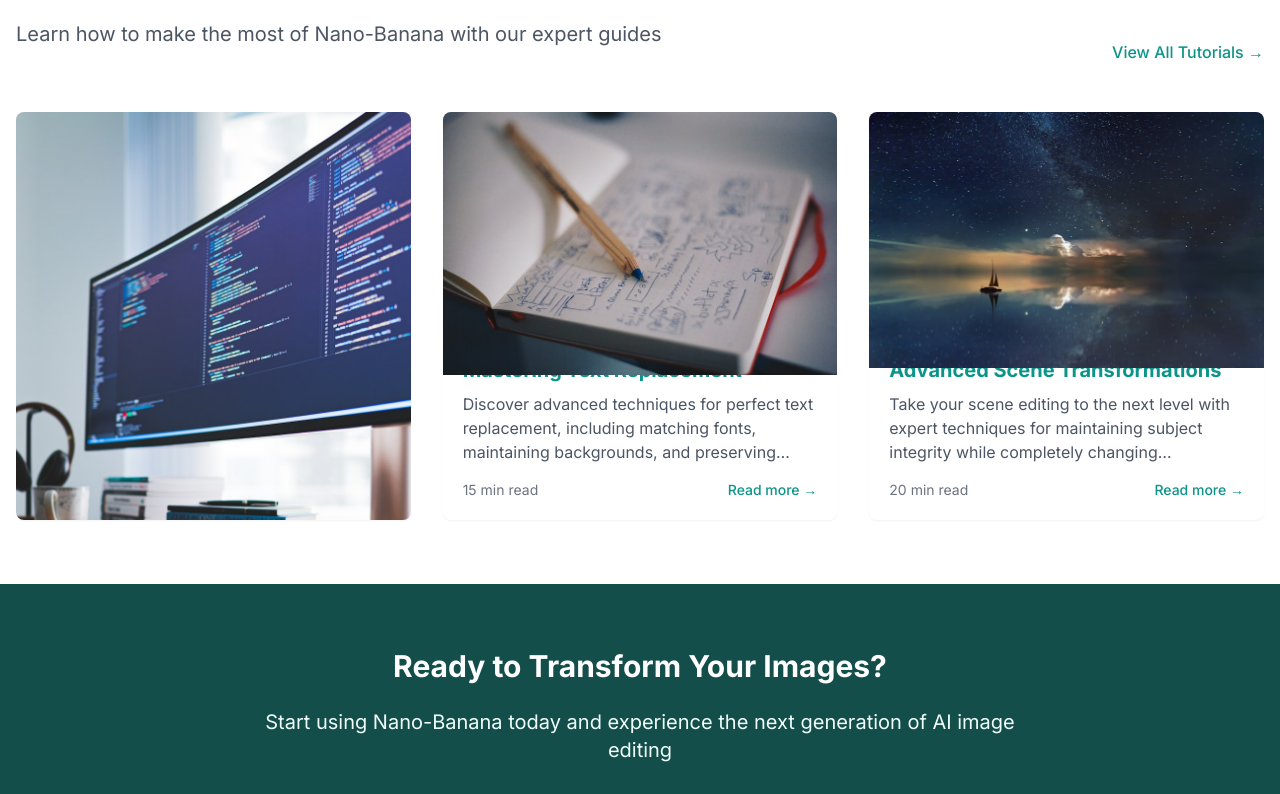
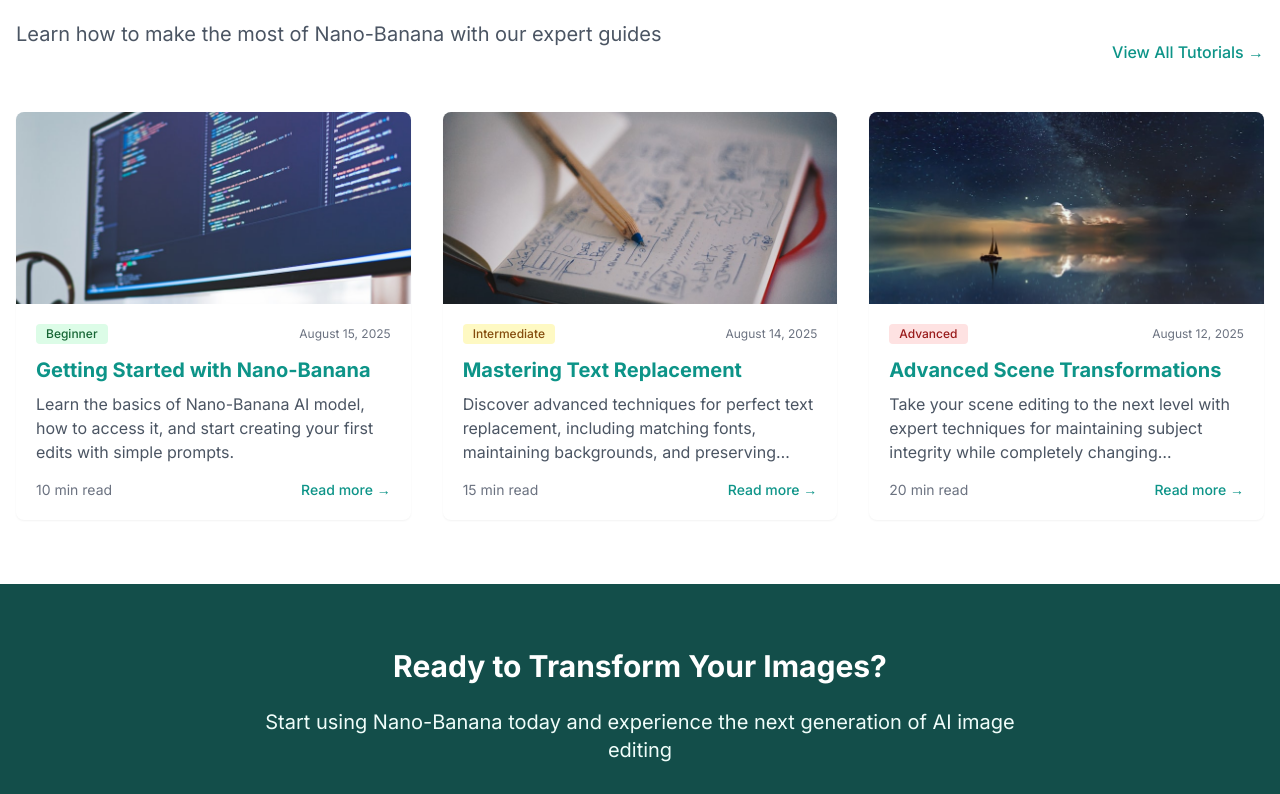
Before and after one commit to JI000000/nano-banana.run, a Next.js app: page / in a window 1280 px wide. Shown: the part 2811-3605 px from the top of the page. Built offline with nearby package versions, Linux system fonts and the light colour scheme.

Commit message:
fix: 教程卡片排版与图片懒加载适配；新增教程路由映射；生产构建通过

```diff
--- a/components/LazyImage.tsx
+++ b/components/LazyImage.tsx
@@ -67,11 +67,17 @@ const LazyImage: React.FC<LazyImageProps> = ({
   // 创建一个唯一ID，用于IntersectionObserver
   const uniqueId = `lazy-image-${src.replace(/\W/g, '')}`;
 
+  // 如果外部传入了 h-full，我们采用填充模式以适配卡片定高容器
+  const useFill = className?.includes('h-full');
+
+  // 仅当不填充时使用内联尺寸样式，避免破坏父容器高度控制
+  const wrapperStyle = useFill ? undefined : { width: '100%', height: 'auto', maxWidth: `${width}px` } as React.CSSProperties;
+
   return (
     <div
       id={uniqueId}
       className={`relative ${className}`}
-      style={{ width: '100%', height: 'auto', maxWidth: `${width}px` }}
+      style={wrapperStyle}
     >
       {/* 占位符 */}
       {!isLoaded && (
@@ -83,6 +89,17 @@ const LazyImage: React.FC<LazyImageProps> = ({
 
       {/* 实际图像 */}
       {isVisible && (
+        useFill ? (
+          <Image
+            src={src}
+            alt={alt}
+            fill
+            onLoad={handleImageLoad}
+            className={`object-cover transition-opacity duration-300 ${isLoaded ? 'opacity-100' : 'opacity-0'}`}
+            loading={priority === 'high' ? 'eager' : 'lazy'}
+            sizes="(max-width: 640px) 100vw, (max-width: 1024px) 50vw, 500px"
+          />
+        ) : (
           <Image
             src={src}
             alt={alt}
@@ -92,8 +109,8 @@ const LazyImage: React.FC<LazyImageProps> = ({
             className={`transition-opacity duration-300 ${isLoaded ? 'opacity-100' : 'opacity-0'}`}
             loading={priority === 'high' ? 'eager' : 'lazy'}
             sizes={`(max-width: 640px) 100vw, (max-width: 1024px) 50vw, ${width}px`}
-          // 如果当前浏览器支持现代图像格式，next/image会自动优化
           />
+        )
       )}
     </div>
   );
--- a/components/OptimizedTutorialCard.tsx
+++ b/components/OptimizedTutorialCard.tsx
@@ -37,14 +37,14 @@ const OptimizedTutorialCard: React.FC<TutorialCardProps> = ({
 
   return (
     <div className="bg-white rounded-lg shadow-sm overflow-hidden transition-shadow duration-300 hover:shadow-md">
-      {/* 图片容器 */}
+      {/* 图片容器：固定高度，图片填充，防止标题被覆盖 */}
       <div className="relative h-48">
         <LazyImage
           src={imagePath}
           alt={title}
           width={500}
           height={300}
-          className="w-full h-full object-cover"
+          className="w-full h-full"
         />
       </div>
 
--- /dev/null
+++ b/pages/tutorials/batch-processing.tsx
@@ -0,0 +1,12 @@
+import React from 'react';
+
+export default function TutorialBatchProcessingPage() {
+  return (
+    <div className="section">
+      <div className="container">
+        <h1 className="text-3xl font-bold mb-4">Batch Processing</h1>
+        <p className="text-gray-700">This tutorial is coming soon. Learn how to process multiple images efficiently with consistent parameters.</p>
+      </div>
+    </div>
+  );
+}
--- /dev/null
+++ b/pages/tutorials/product-photography.tsx
@@ -0,0 +1,12 @@
+import React from 'react';
+
+export default function ProductPhotographyPage() {
+  return (
+    <div className="section">
+      <div className="container">
+        <h1 className="text-3xl font-bold mb-4">Product Photography</h1>
+        <p className="text-gray-700">This tutorial is coming soon. Tips and workflows for creating professional product images with Nano-Banana.</p>
+      </div>
+    </div>
+  );
+}
--- /dev/null
+++ b/pages/tutorials/scene-transformation.tsx
@@ -0,0 +1,6 @@
+import React from 'react';
+import Scene3D from './3d-scene-transformation';
+
+export default function SceneTransformationPage() {
+  return <Scene3D />;
+}
--- /dev/null
+++ b/pages/tutorials/style-matching.tsx
@@ -0,0 +1,12 @@
+import React from 'react';
+
+export default function StyleMatchingPage() {
+  return (
+    <div className="section">
+      <div className="container">
+        <h1 className="text-3xl font-bold mb-4">Style Matching</h1>
+        <p className="text-gray-700">This tutorial is coming soon. In the meantime, explore other guides in the Tutorials section.</p>
+      </div>
+    </div>
+  );
+}
--- /dev/null
+++ b/pages/tutorials/text-replacement.tsx
@@ -0,0 +1,7 @@
+import React from 'react';
+import AdvancedTextReplacement from './advanced-text-replacement';
+
+// Reuse the advanced text replacement tutorial to serve the generic slug
+export default function TextReplacementPage() {
+  return <AdvancedTextReplacement />;
+}
```
Lines whose indentation alone changed are shown as unchanged.
